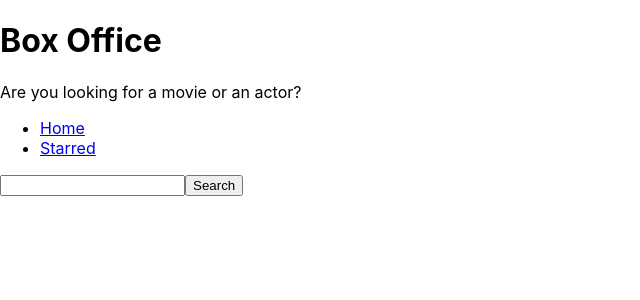
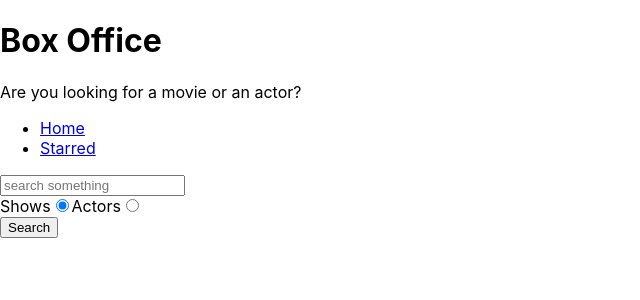
Before and after one commit to abhaywwe7/box-office-app, a React (Create React App) app: page / in a window 1280 px wide. Shown: the top 300 px of the page, without its empty margins (0-640 px from the left). Built offline with nearby package versions, Linux system fonts and the light colour scheme; the HTML template or start-up script is replaced by a standard one.

Commit message:
done with api

```diff
--- a/src/pages/Home.js
+++ b/src/pages/Home.js
@@ -4,11 +4,14 @@
 const Home = () => {
   const [input, setInput] = useState("");
   const [results, setResults] = useState("");
+  const [searchOption, setSearchOption] = useState("shows");
+
+  const isShowSearch = searchOption === "shows";
   const onInputChange = (e) => {
     setInput(e.target.value);
   };
   const onSearch = () => {
-    apiGet(`/search/shows?q=${input}`).then((result) => {
+    apiGet(`/search/${searchOption}?q=${input}`).then((result) => {
       setResults(result);
       // console.log(result);
     });
@@ -23,25 +26,50 @@
       return <div>No results</div>;
     }
     if (results && results.length > 0) {
-      return (
-        <div>
-          {results.map((item) => (
-            <div key={item.show.id}>{item.show.name}</div>
-          ))}
-        </div>
-      );
+      return results[0].show
+        ? results.map((item) => <div key={item.show.id}>{item.show.name}</div>)
+        : results.map((item) => (
+            <div key={item.person.id}>{item.person.name}</div>
+          ));
     }
     return null;
+  };
+  const onRadioChange = (e) => {
+    setSearchOption(e.target.value);
   };
 
   return (
     <MainPageLayout>
       <input
         type="text"
+        placeholder="search something"
         onChange={onInputChange}
         onKeyDown={onKeyDown}
         value={input}
       />
+      <div>
+        <label htmlFor="shows-search">
+          Shows
+          <input
+            id="shows-search"
+            type="radio"
+            value="shows"
+            checked={isShowSearch}
+            onChange={onRadioChange}
+          />
+        </label>
+        <label htmlFor="actors-search">
+          Actors
+          <input
+            id="actors-search"
+            type="radio"
+            value="people"
+            checked={!isShowSearch}
+            onChange={onRadioChange}
+          />
+        </label>
+      </div>
+
       <button type="button" onClick={onSearch}>
         Search
       </button>
```
